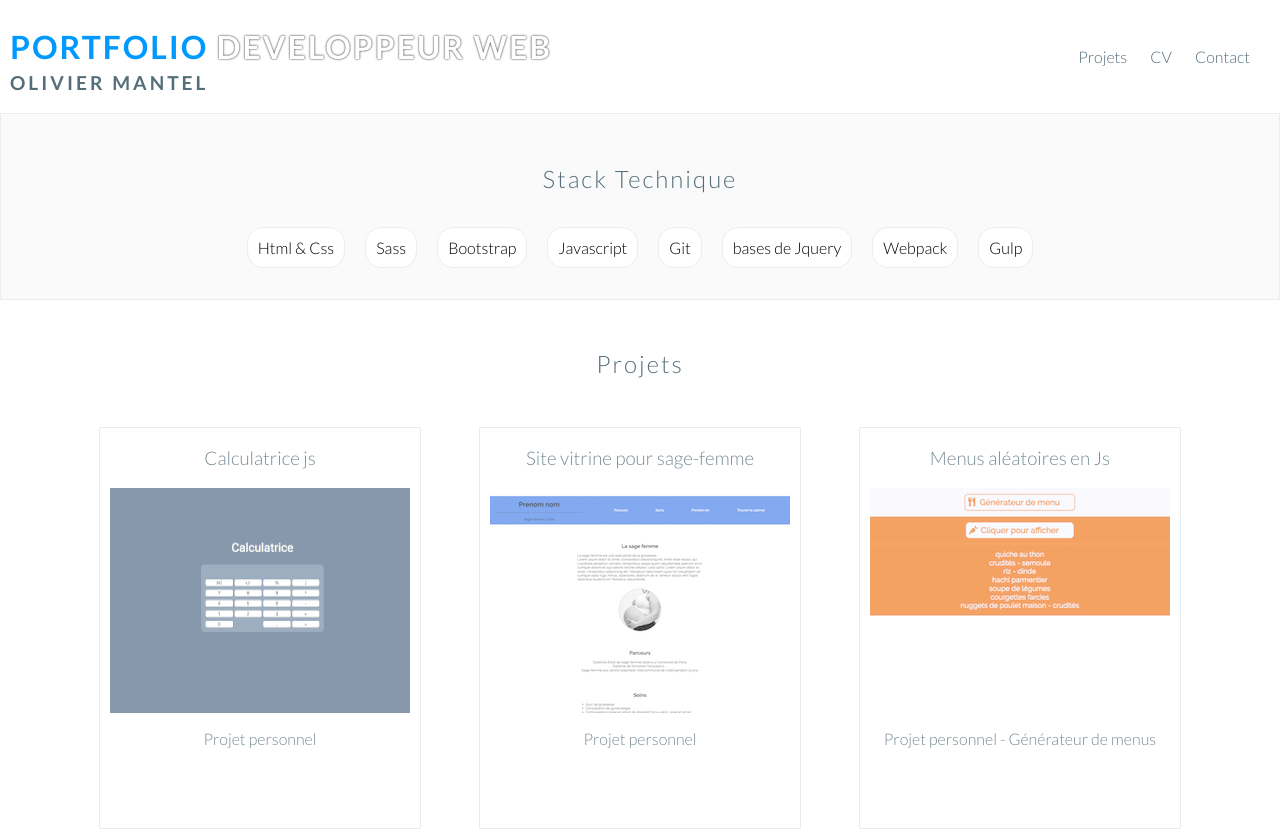
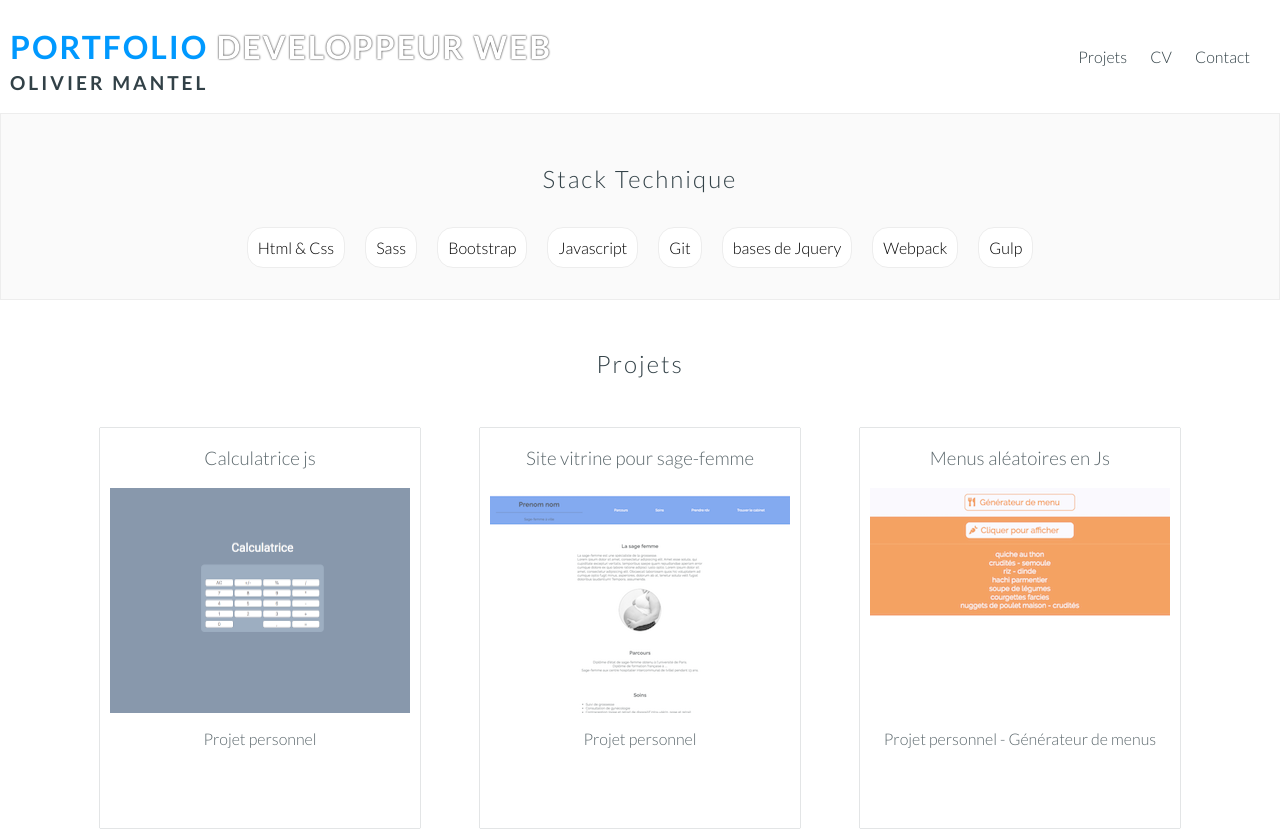
Before and after one commit to OMantel1/Portfolio, a plain HTML site: page index.html in a window 1280 px wide. Shown: the top 830 px of the page. Drawn offline with Linux system fonts and the light colour scheme.

Commit message:
Modifie var text color

```diff
--- a/sass/style.scss
+++ b/sass/style.scss
@@ -1,6 +1,6 @@
 $header-title: whitesmoke;
 $link : #546E7A;
-$text-color : #546E7A;
+$text-color : rgb(50, 65, 71);
 $link-hover : #1B1D1F;
 $background-color: rgb(250, 250, 250);
 
```
Also changed, not shown: style.css.
